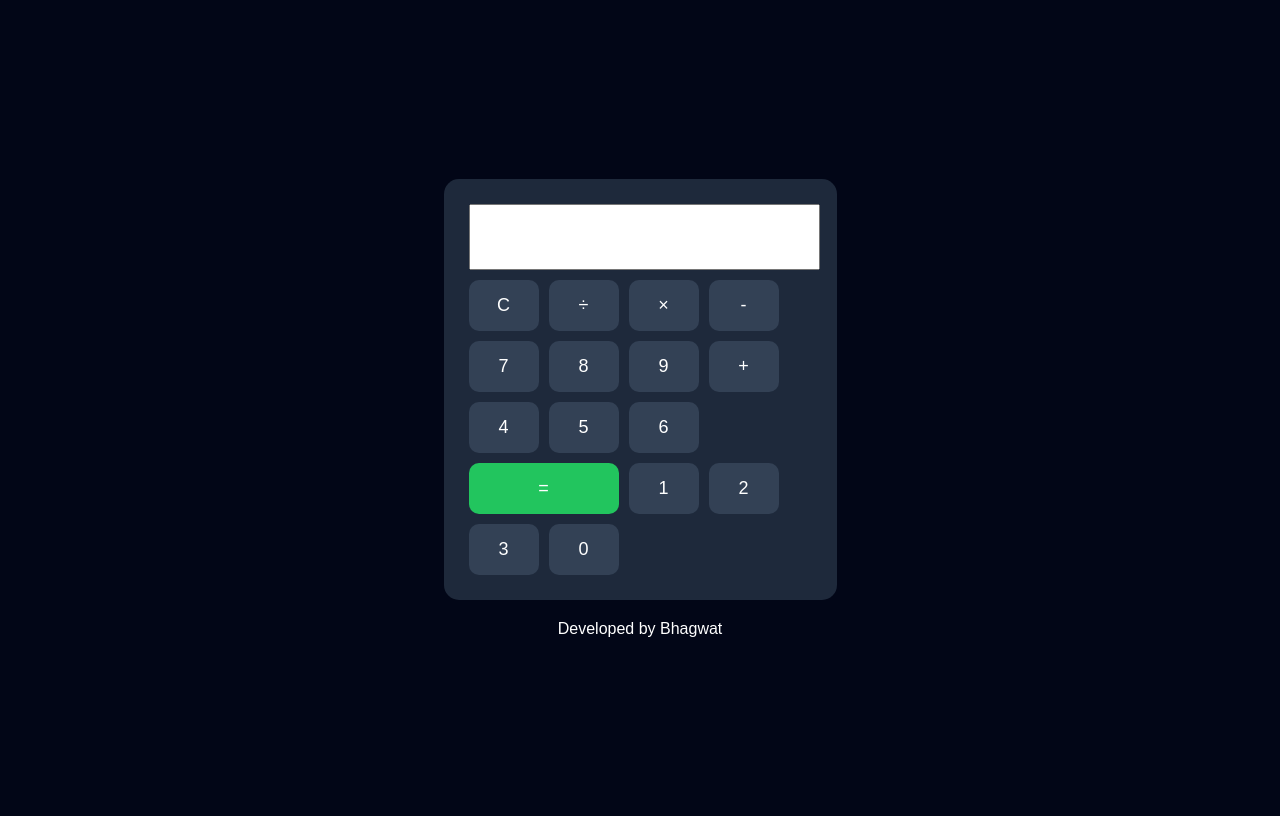
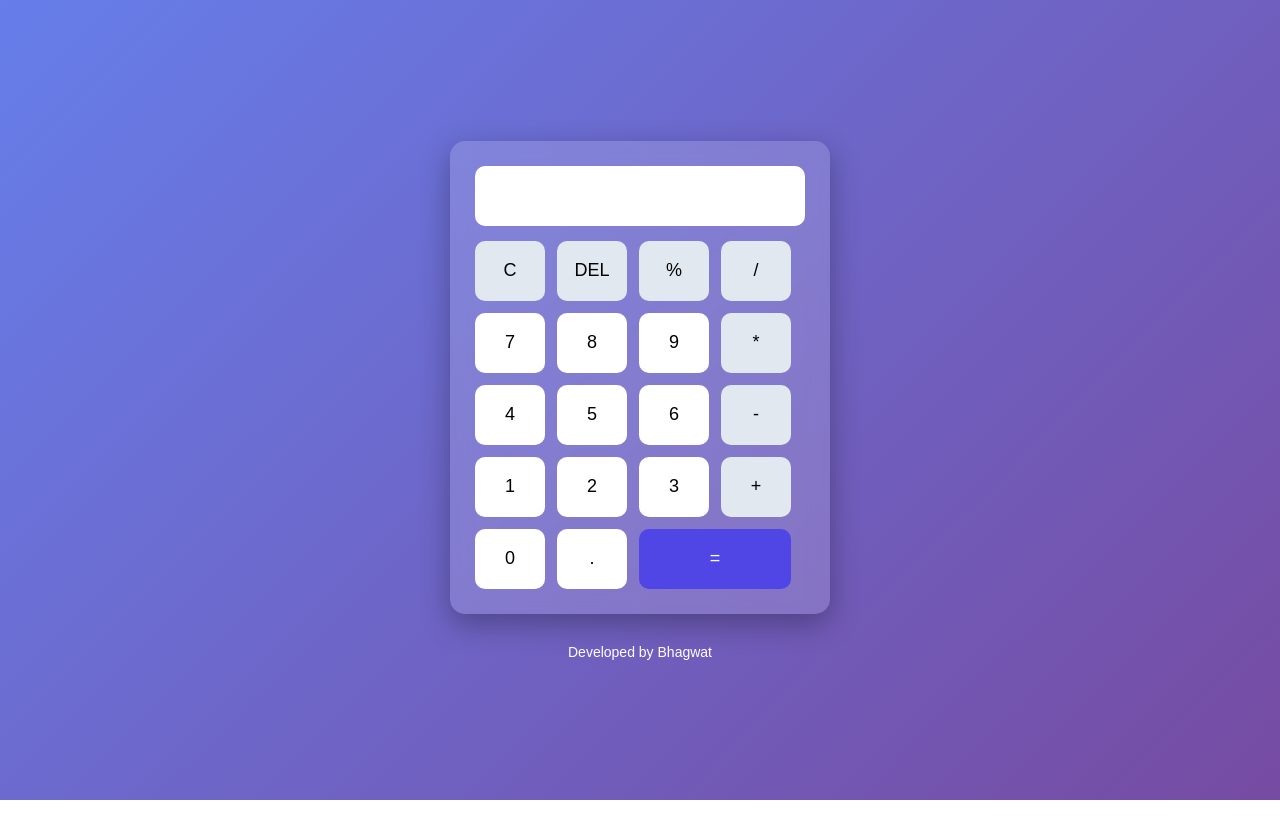
Before and after one commit to TechnicalPxN/CodeAlpha_Calculator, a plain HTML site: page index.html in a window 1280 px wide. Drawn offline with Linux system fonts and the light colour scheme.

Commit message:
Refactor HTML structure and styles for calculator

```diff
--- a/index.html
+++ b/index.html
@@ -1,72 +1,127 @@
 <!DOCTYPE html>
-<html>
+<html lang="en">
 
 <head>
 
-<title>Calculator</title>
+<meta charset="UTF-8">
+<meta name="viewport" content="width=device-width, initial-scale=1.0">
+
+<title>Modern Calculator</title>
 
 <style>
 
+*{
+margin:0;
+padding:0;
+box-sizing:border-box;
+font-family:Arial, Helvetica, sans-serif;
+}
+
 body{
 
+height:100vh;
 display:flex;
+flex-direction:column;
 justify-content:center;
 align-items:center;
-height:100vh;
-background:#020617;
-font-family:sans-serif;
+
+background:linear-gradient(135deg,#667eea,#764ba2);
 
 }
 
+/* calculator */
+
 .calculator{
 
-background:#1e293b;
+background:rgba(255,255,255,0.15);
+
 padding:25px;
+
 border-radius:15px;
+
+backdrop-filter:blur(10px);
+
+box-shadow:0 10px 30px rgba(0,0,0,0.3);
 
 }
 
-.display{
+#display{
 
 width:100%;
 height:60px;
-font-size:26px;
+
+border:none;
+border-radius:10px;
+
+margin-bottom:15px;
+
+font-size:24px;
+
 text-align:right;
-margin-bottom:10px;
+
+padding:10px;
 
 }
 
-.grid{
+/* buttons */
+
+.buttons{
 
 display:grid;
 grid-template-columns:repeat(4,70px);
-gap:10px;
+gap:12px;
 
 }
 
 button{
 
-padding:15px;
+height:60px;
+
+border:none;
+
+border-radius:10px;
+
 font-size:18px;
-border:none;
-border-radius:10px;
-background:#334155;
-color:white;
+
+cursor:pointer;
+
+background:white;
+
+transition:0.2s;
+
+}
+
+button:hover{
+
+transform:scale(1.05);
+
+box-shadow:0 5px 15px rgba(0,0,0,0.2);
+
+}
+
+.operator{
+
+background:#e2e8f0;
 
 }
 
 .equal{
 
 grid-column:span 2;
-background:#22c55e;
+
+background:#4f46e5;
+
+color:white;
 
 }
 
+/* footer */
+
 footer{
 
-margin-top:20px;
-text-align:center;
+margin-top:30px;
 color:white;
+font-size:14px;
 
 }
 
@@ -76,35 +131,35 @@ color:white;
 
 <body>
 
-<div>
-
 <div class="calculator">
 
-<input id="display" class="display" readonly>
+<input type="text" id="display" readonly>
 
-<div class="grid">
+<div class="buttons">
 
-<button onclick="clearDisplay()">C</button>
-<button onclick="add('/')">÷</button>
-<button onclick="add('*')">×</button>
-<button onclick="add('-')">-</button>
+<button class="operator">C</button>
+<button class="operator">DEL</button>
+<button class="operator">%</button>
+<button class="operator">/</button>
 
-<button onclick="add('7')">7</button>
-<button onclick="add('8')">8</button>
-<button onclick="add('9')">9</button>
-<button onclick="add('+')">+</button>
+<button>7</button>
+<button>8</button>
+<button>9</button>
+<button class="operator">*</button>
 
-<button onclick="add('4')">4</button>
-<button onclick="add('5')">5</button>
-<button onclick="add('6')">6</button>
+<button>4</button>
+<button>5</button>
+<button>6</button>
+<button class="operator">-</button>
 
-<button onclick="calculate()" class="equal">=</button>
+<button>1</button>
+<button>2</button>
+<button>3</button>
+<button class="operator">+</button>
 
-<button onclick="add('1')">1</button>
-<button onclick="add('2')">2</button>
-<button onclick="add('3')">3</button>
-
-<button onclick="add('0')">0</button>
+<button>0</button>
+<button>.</button>
+<button class="equal">=</button>
 
 </div>
 
@@ -114,31 +169,67 @@ color:white;
 Developed by Bhagwat
 </footer>
 
-</div>
-
 <script>
 
-let display=document.getElementById("display");
+const display=document.getElementById("display")
 
-function add(v){display.value+=v;}
+const buttons=document.querySelectorAll("button")
 
-function clearDisplay(){display.value="";}
+buttons.forEach(btn=>{
 
-function calculate(){
+btn.addEventListener("click",()=>{
+
+let value=btn.textContent
+
+if(value==="C"){
+display.value=""
+}
+
+else if(value==="DEL"){
+display.value=display.value.slice(0,-1)
+}
+
+else if(value==="="){
 
 try{
-
-display.value=eval(display.value);
-
-}catch{
-
-display.value="Error";
-
+display.value=eval(display.value)
+}
+catch{
+display.value="Error"
 }
 
 }
 
+else{
+
+display.value+=value
+
+}
+
+})
+
+})
+
+/* keyboard support */
+
+document.addEventListener("keydown",e=>{
+
+if("0123456789+-*/.%".includes(e.key)){
+display.value+=e.key
+}
+
+if(e.key==="Enter"){
+display.value=eval(display.value)
+}
+
+if(e.key==="Backspace"){
+display.value=display.value.slice(0,-1)
+}
+
+})
+
 </script>
 
 </body>
+
 </html>
```
